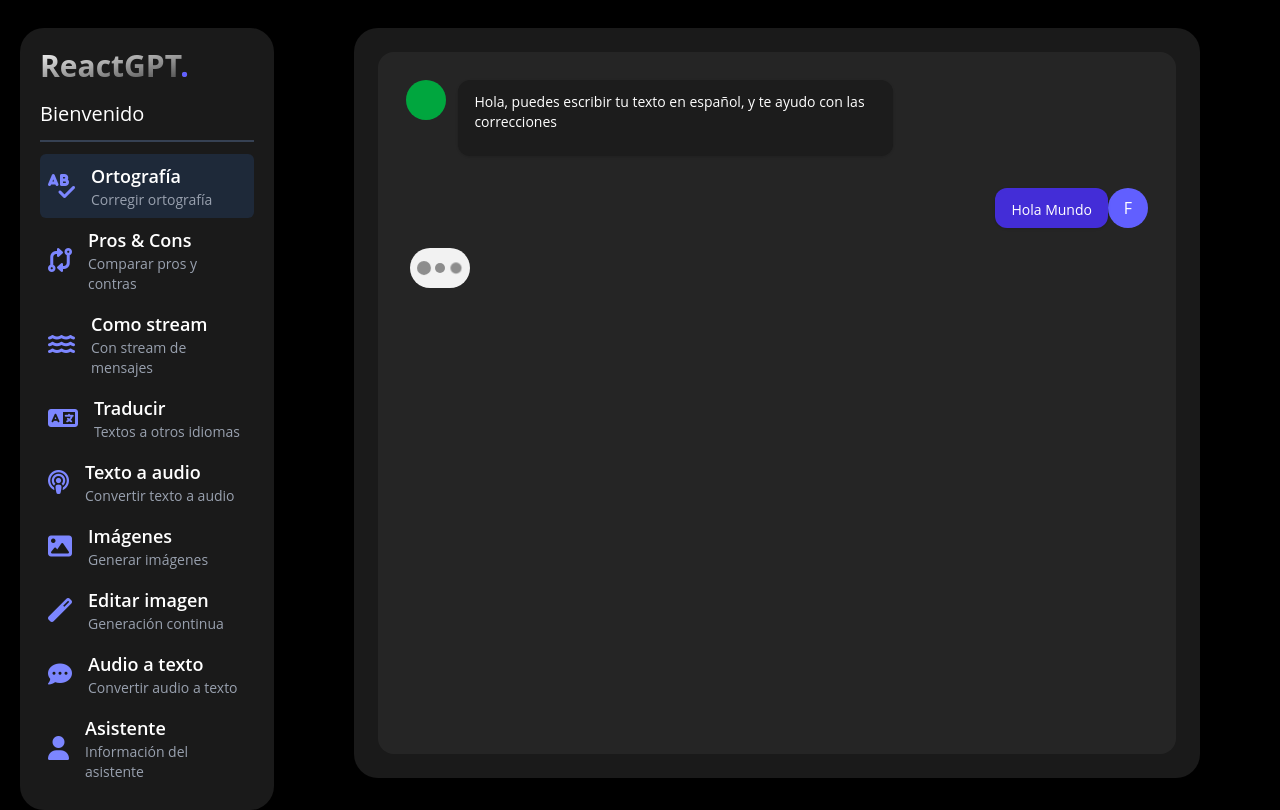
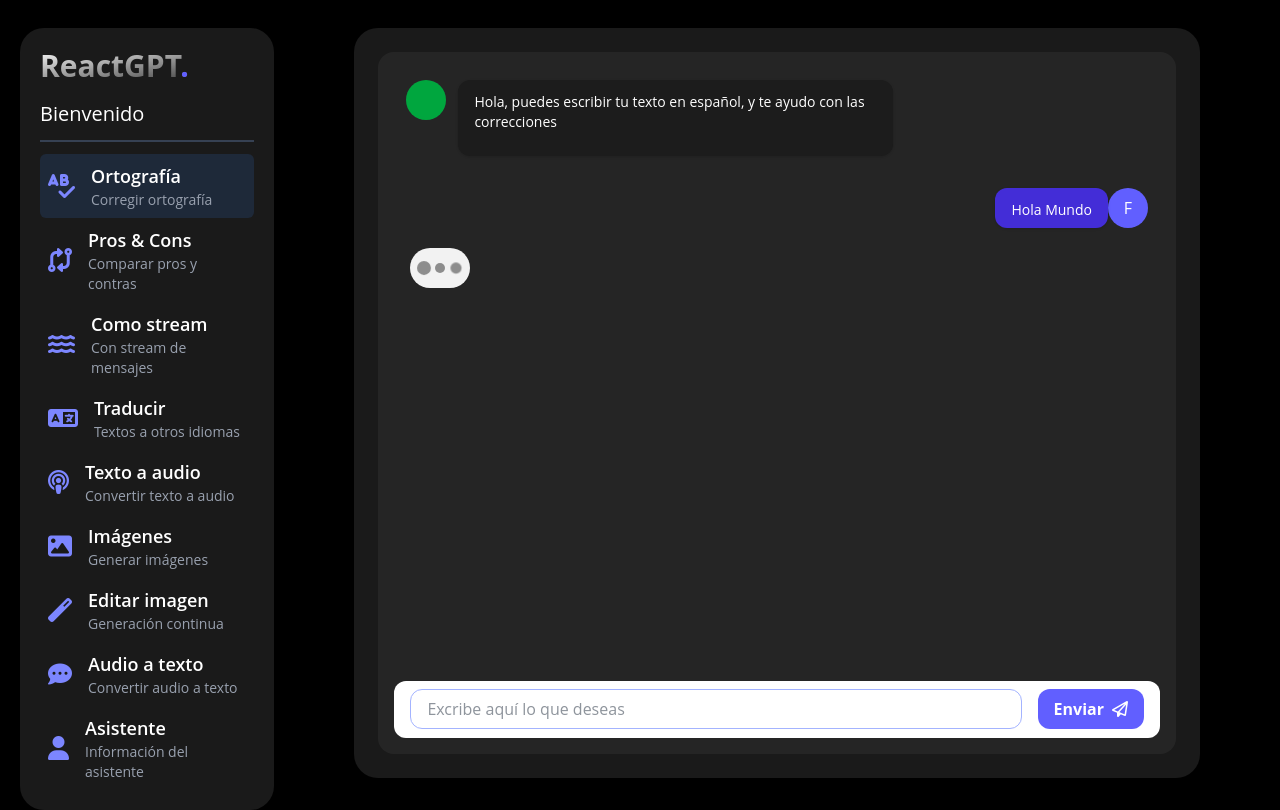
Before and after one commit to Dieguidev/react-openia, a React (Vite) app: page /orthography in a window 1280 px wide. Built offline with nearby package versions, Linux system fonts and the light colour scheme.

Commit message:
feat: agregar el componente TextMessageBox y actualizar OrthographyPage para incluirlo

```diff
--- /dev/null
+++ b/src/presentation/components/chat-input-boxes/TextMessageBox.tsx
@@ -0,0 +1,53 @@
+import { useState } from "react";
+
+interface TextMessageBoxProps {
+  onSendMessage: (message: string) => void;
+  placeholder?: string;
+  disableCorrections?: boolean;
+}
+
+export const TextMessageBox = ({ onSendMessage, disableCorrections = false, placeholder }: TextMessageBoxProps) => {
+
+  const [message, setMessage] = useState('');
+
+  const handleSendMessage = (event: React.FormEvent<HTMLFormElement>) => {
+    event.preventDefault();
+    if (message.trim() === '') return;
+
+    onSendMessage(message);
+    setMessage('');
+
+  }
+
+  return (
+    <form
+      onSubmit={handleSendMessage}
+      className="flex flex-row items-center h-16 rounded-xl bg-white w-full px-4"
+    >
+      <div className="flex-grow">
+        <div className="relative w-full">
+          <input
+            type="text"
+            autoFocus
+            name="message"
+            className="flex w-full border rounded-xl text-gray-800 focus: outline-none focus:border-indigo-300 pl-4 h-10"
+            placeholder={placeholder}
+            autoComplete={disableCorrections ? 'on' : 'off'}
+            autoCorrect={disableCorrections ? 'on' : 'off'}
+            spellCheck={disableCorrections ? 'true' : 'false'}
+            value={message}
+            onChange={(e) => setMessage(e.target.value)}
+          />
+        </div>
+      </div>
+
+      <div className="ml-4">
+        <button className="btn-primary">
+          <span className="mr-2">Enviar</span>
+          <i className="fa-regular fa-paper-plane"></i>
+        </button>
+      </div>
+
+    </form>
+  )
+}
--- a/src/presentation/components/index.ts
+++ b/src/presentation/components/index.ts
@@ -2,3 +2,4 @@
 export * from "./chat-bubbles/GptMessage";
 export * from "./chat-bubbles/MyMessage";
 export * from "./loaders/TypingLoader";
+export * from "./chat-input-boxes/TextMessageBox";
--- a/src/presentation/pages/ortography/OrthographyPage.tsx
+++ b/src/presentation/pages/ortography/OrthographyPage.tsx
@@ -1,4 +1,4 @@
-import { GptMessage, MyMessage, TypingLoader } from "../../components"
+import { GptMessage, MyMessage, TextMessageBox, TypingLoader } from "../../components"
 
 
 
@@ -15,6 +15,12 @@
           <TypingLoader className="fade-in" />
         </div>
       </div>
+
+      <TextMessageBox
+        onSendMessage={message => console.log(message)}
+        placeholder="Excribe aquí lo que deseas"
+        disableCorrections
+      />
     </div>
   )
 }
```
